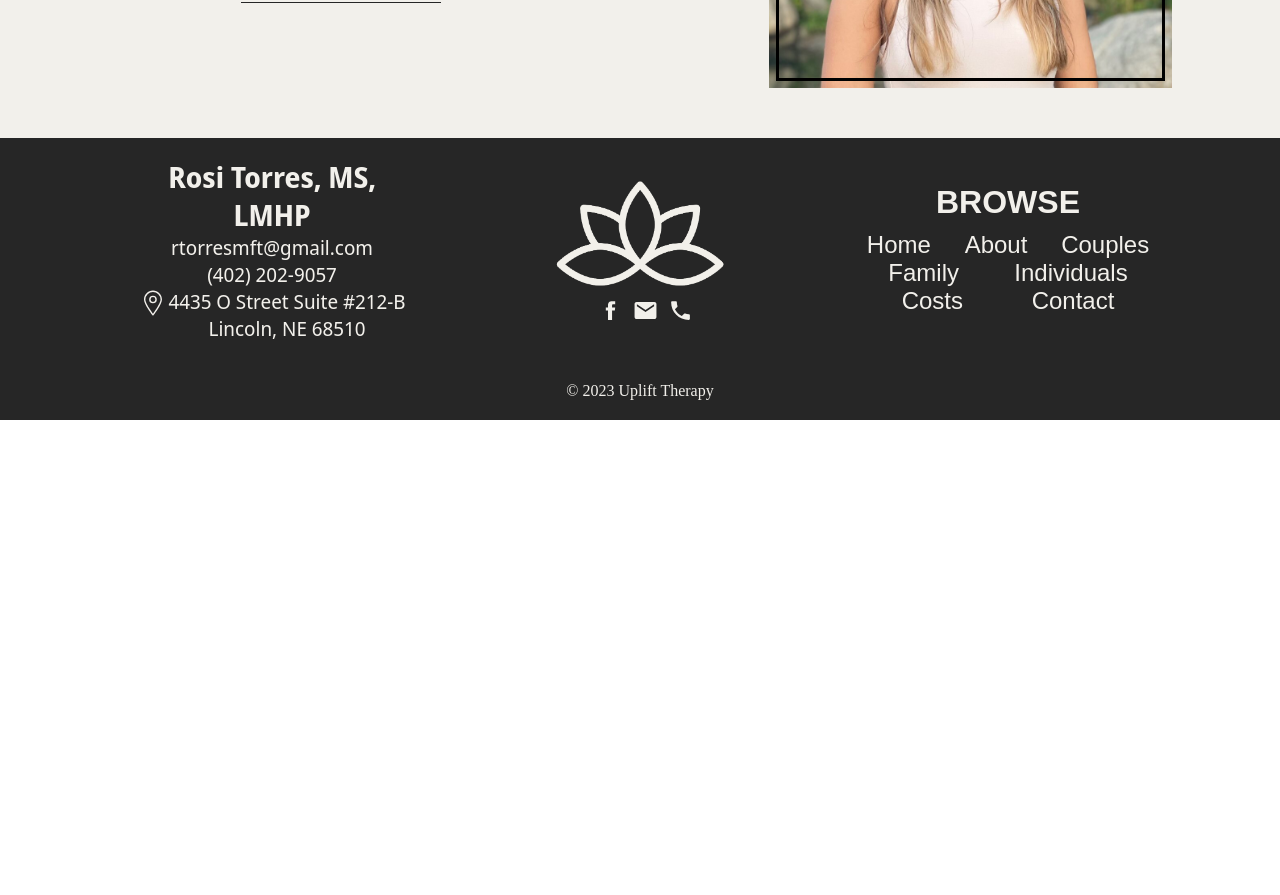
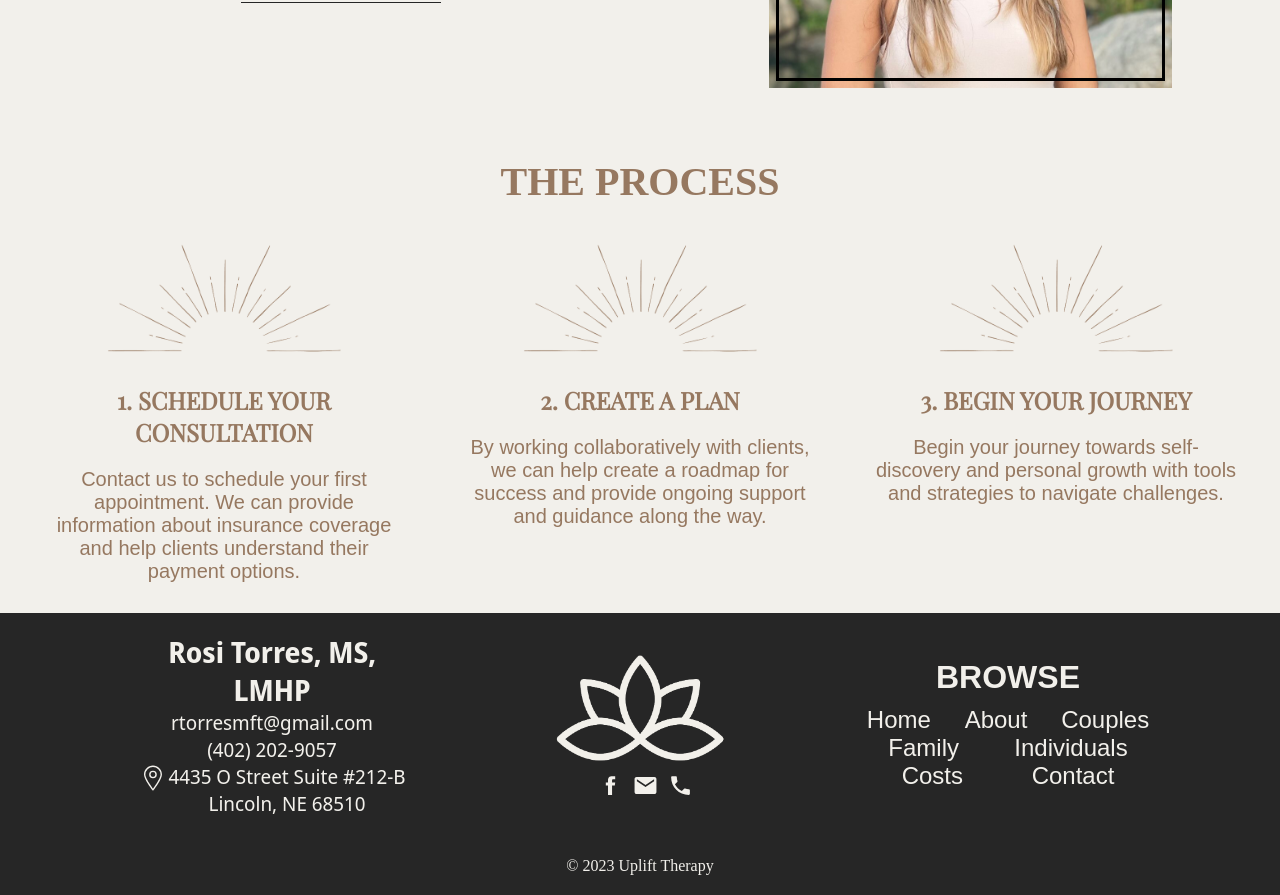
Before and after one commit to bralvis2/uplift-therapy, a React (Create React App) app: page / in a window 1280 px wide. Shown: the part 2220-3115 px from the top of the page. Before the commit the page ends 2640 px from the top, so only its background shows below. Built offline with nearby package versions, Linux system fonts and the light colour scheme.

Commit message:
Added a process section to the home page

```diff
--- a/src/components/pages/Home.css
+++ b/src/components/pages/Home.css
@@ -190,6 +190,46 @@
     outline-offset: -10px;
 }
 
+/* Process Section */
+.home-process {
+    background-color: var(--light);
+}
+
+.home-process h2 {
+    font-size: 2.5rem;
+    text-align: center;
+    color: var(--tan2);
+    padding: 20px 0;
+}
+
+.home-process-container {
+    display: flex;
+    justify-content: space-evenly;
+}
+.process-card {
+    width: 30%;
+    text-align: center;
+    color: var(--tan2);
+    font-family: sans-serif;
+    margin-bottom: 20px;
+}
+
+.process-card img {
+    width: 75%;
+}
+
+.process-card h3 {
+    font-size: 1.5rem;
+    font-family: 'Playfair Display', serif;
+    padding: 10px 0px;
+}
+
+.process-card p {
+    font-size: 1.25rem;
+    font-family: sans-serif;
+    padding: 10px;
+}
+
 @media screen and (max-width: 950px) {
     .welcome-container img {
         width: 60%;
@@ -263,6 +303,15 @@
         width: 100%;
     }
 
+    .home-process-container {
+        flex-direction: column;
+        align-items: center;
+    }
+
+    .process-card {
+        width: 70%;
+    }
+
 }
 
 @media screen and (max-width: 560px) {
--- a/src/components/pages/Home.js
+++ b/src/components/pages/Home.js
@@ -6,6 +6,7 @@ import CoupleImg from '../site-images/home-couple.png'
 import FamilyImg from '../site-images/home-family.png'
 import IndImg from '../site-images/home-individual.png'
 import Owner from '../site-images/owner.png'
+import DecorIcon from '../site-images/decor-icon.png'
 
 import './Home.css'
 
@@ -97,18 +98,30 @@ class Home extends Component {
               <img src={Owner} alt='Rosi Torres, MS, LMHP'/>
             </div>
           </div>
-          {/* <div className='what-to-expect'>
-            <div>
-              <h2>1.</h2>
-            </div>
-            <div>
-              <h2>2.</h2>
-            </div>
-            <div>
-              <h2>3.</h2>
+          <div className='home-process'>
+            <h2>THE PROCESS</h2>
+            <div className='home-process-container'>
+              <div className='process-card'>
+                <img src={DecorIcon} alt=''/>
+                <h3><span>1.</span> SCHEDULE YOUR CONSULTATION</h3>
+                <p>Contact us to schedule your first appointment. We can provide information about insurance
+                   coverage and help clients understand their payment options.</p>
+              </div>
+              <div className='process-card'>
+              <img src={DecorIcon} alt=''/>
+                <h3><span>2.</span> CREATE A PLAN</h3>
+                <p>By working collaboratively with clients, we can help create a roadmap for success
+                  and provide ongoing support and guidance along the way.</p>
+              </div>
+              <div className='process-card'>
+              <img src={DecorIcon} alt=''/>
+                <h3><span>3.</span> BEGIN YOUR JOURNEY</h3>
+                <p> Begin your journey towards self-discovery and personal growth with tools and strategies
+                  to navigate challenges.</p>
+              </div>
             </div>
           </div>
-          <div className='testimonials'>
+          {/* <div className='testimonials'>
             <h2>Testimonials</h2>
           </div> */}
         </div>
```
Also changed, not shown: src/components/site-images/decor-icon.png (added).
